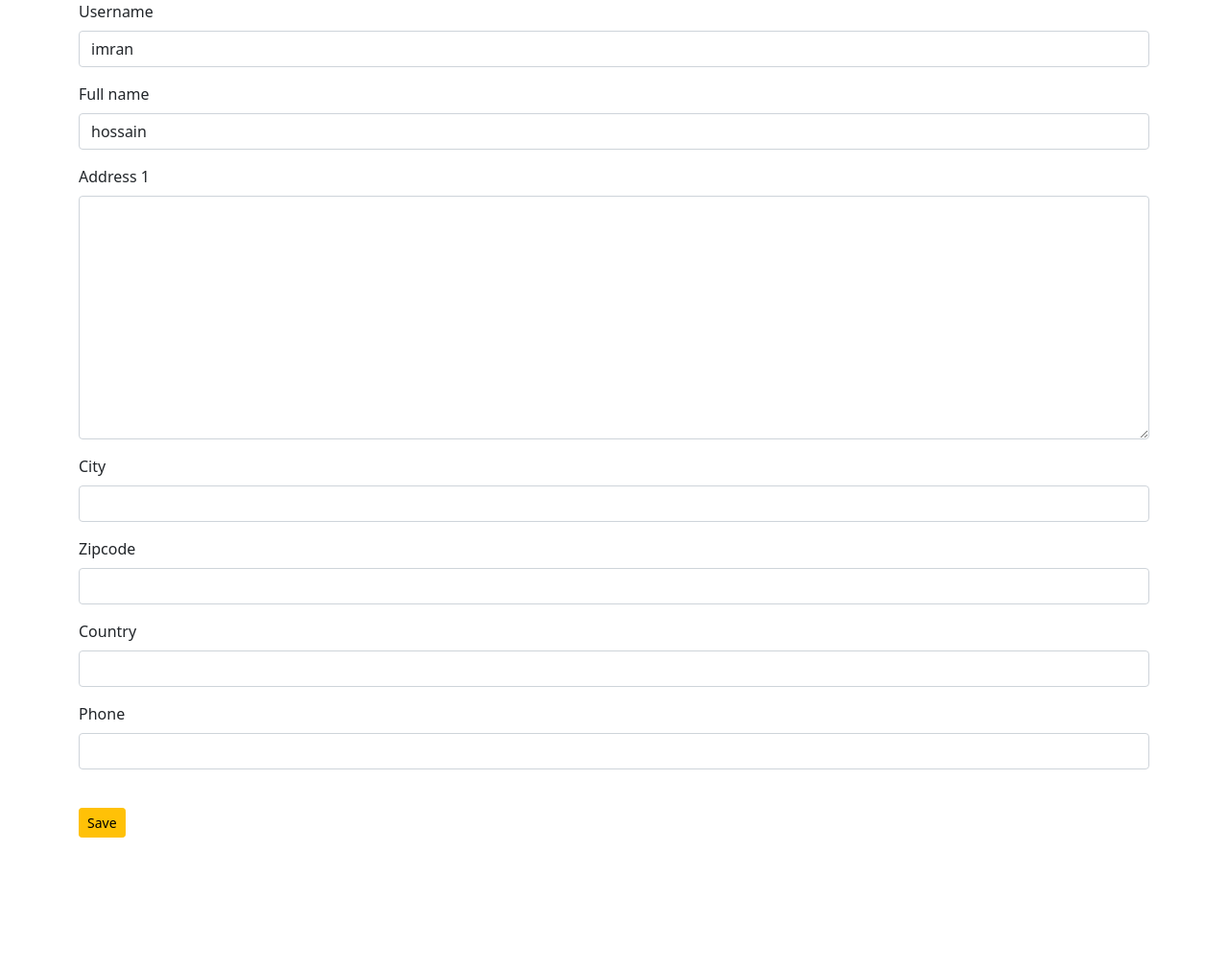
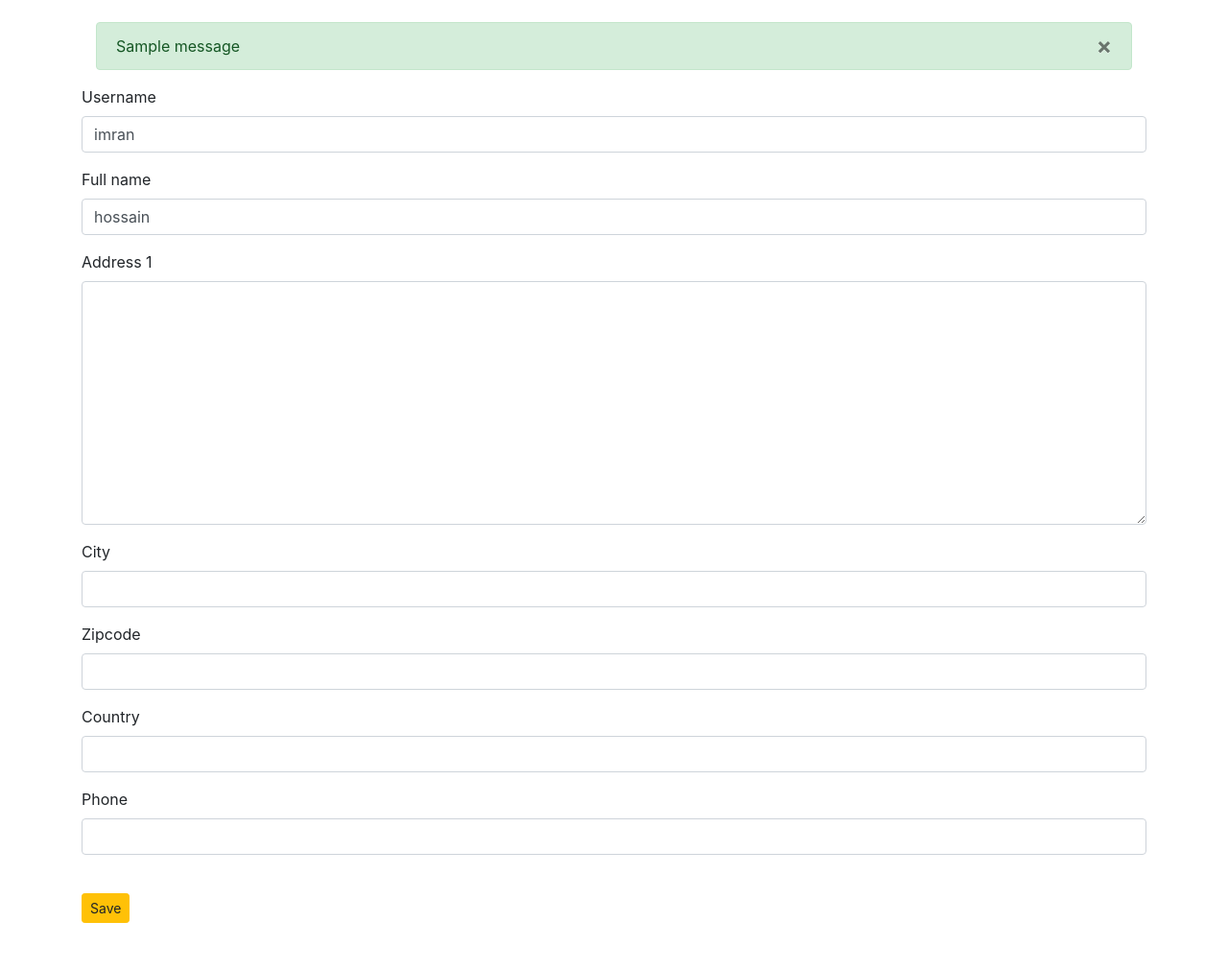
Before and after one commit to imran116/ecommerceProject_2, a Django app: page /account/profile/ in a window 1280 px wide. Shown: the whole page at 96% size. Before the commit the page ends 873 px from the top, so only its background shows below. Run offline with Django 5.2, Linux system fonts and the light colour scheme; a user stored in the database is signed in; data comes from the database, SQL or seed files in the repository; both versions use the stored data as it was after the commit; tables that the repository leaves empty hold one stand-in row (values such as "Sample post"); one stand-in notice (Sample message) is shown; some libraries are stand-ins or nearby versions.

Commit message:
ADD: show messages after login, logout, signup, profile edit

```diff
--- a/login_app/views.py
+++ b/login_app/views.py
@@ -11,6 +11,9 @@ from django.contrib.auth import login, logout, authenticate
 from login_app.models import Profile
 from login_app.forms import ProfileForm, SignUpForm
 
+# Messages
+from django.contrib import messages
+
 
 # All views
 
@@ -20,6 +23,7 @@ def sign_up(request):
         form = SignUpForm(request.POST)
         if form.is_valid():
             form.save()
+            messages.success(request, 'Account Created Successfully.')
             return HttpResponseRedirect(reverse('login_app:login'))
 
     return render(request, 'login_app/sign_up.html', context={'form': form})
@@ -42,6 +46,7 @@ def login_user(request):
 @login_required
 def logout_user(request):
     logout(request)
+    messages.warning(request, "You are logged out!!")
     return HttpResponse("logout")
 
 
@@ -53,5 +58,6 @@ def profile_view(request):
         form = ProfileForm(request.POST, instance=profile)
         if form.is_valid():
             form.save()
+            messages.success(request, "Change Saved!!")
             form = ProfileForm(instance=profile)
-    return render(request, 'login_app/profile_change.html', context={'form':form})
+    return render(request, 'login_app/profile_change.html', context={'form': form})
--- a/templates/base.html
+++ b/templates/base.html
@@ -5,21 +5,31 @@
     <meta charset="UTF-8">
     <meta name="viewport" content="width=device-width, initial-scale=1.0">
     <meta http-equiv="X-UA-Compatible" content="ie=edge">
-    <link href="https://cdn.jsdelivr.net/npm/bootstrap@5.0.2/dist/css/bootstrap.min.css" rel="stylesheet"
-          integrity="sha384-EVSTQN3/azprG1Anm3QDgpJLIm9Nao0Yz1ztcQTwFspd3yD65VohhpuuCOmLASjC" crossorigin="anonymous">
+    <link rel="stylesheet" href="https://cdn.jsdelivr.net/npm/bootstrap@4.6.2/dist/css/bootstrap.min.css" integrity="sha384-xOolHFLEh07PJGoPkLv1IbcEPTNtaed2xpHsD9ESMhqIYd0nLMwNLD69Npy4HI+N" crossorigin="anonymous">
     <link rel="stylesheet" href="{% static 'main.css' %}">
     <title>{% block title_block %}PICKAXE | ECOM{% endblock %}</title>
-
 </head>
 <body>
-<div class="container">
+<div class="container" style="padding-top: 15px">
+    <div class="messages container mt-2">
+        {% if messages %}
+            {% for message in messages %}
+                <div {% if message.tags %} class="alert alert-{{ message.tags }}{% endif %}" role="alert">
+                    {{ message }}
+                    <button type="button" class="close" data-dismiss="alert" aria-label="Close"><span
+                            aria-hidden="true">&times;</span></button>
+                </div>
+            {% endfor %}
+        {% endif %}
+    </div>
+
     {% block body_block %}
     {% endblock %}
 </div>
 
+<script src="https://ajax.googleapis.com/ajax/libs/jquery/3.5.1/jquery.min.js"></script>
+<script src="https://cdn.jsdelivr.net/npm/bootstrap@4.6.2/dist/js/bootstrap.bundle.min.js" integrity="sha384-Fy6S3B9q64WdZWQUiU+q4/2Lc9npb8tCaSX9FK7E8HnRr0Jz8D6OP9dO5Vg3Q9ct" crossorigin="anonymous"></script>
+<script src="https://cdn.jsdelivr.net/npm/bootstrap@4.6.2/dist/js/bootstrap.min.js" integrity="sha384-+sLIOodYLS7CIrQpBjl+C7nPvqq+FbNUBDunl/OZv93DB7Ln/533i8e/mZXLi/P+" crossorigin="anonymous"></script>
 
-<script src="https://cdn.jsdelivr.net/npm/@popperjs/core@2.9.2/dist/umd/popper.min.js" integrity="sha384-IQsoLXl5PILFhosVNubq5LC7Qb9DXgDA9i+tQ8Zj3iwWAwPtgFTxbJ8NT4GN1R8p" crossorigin="anonymous"></script>
-<script src="https://cdn.jsdelivr.net/npm/bootstrap@5.0.2/dist/js/bootstrap.min.js" integrity="sha384-cVKIPhGWiC2Al4u+LWgxfKTRIcfu0JTxR+EQDz/bgldoEyl4H0zUF0QKbrJ0EcQF" crossorigin="anonymous"></script>
-<script src="https://kit.fontawesome.com/c476fc70a6.js" crossorigin="anonymous"></script>
 </body>
 </html>
```
Also changed, not shown: db.sqlite3.
